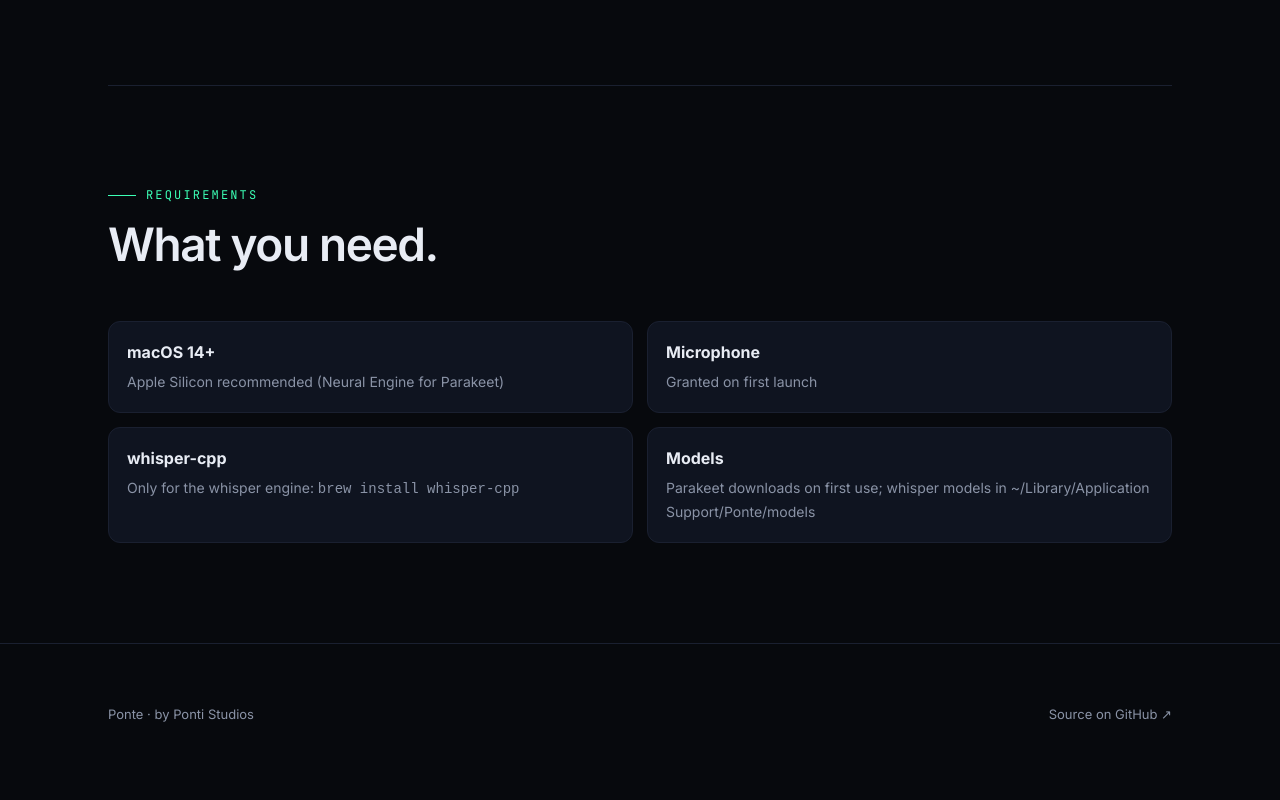
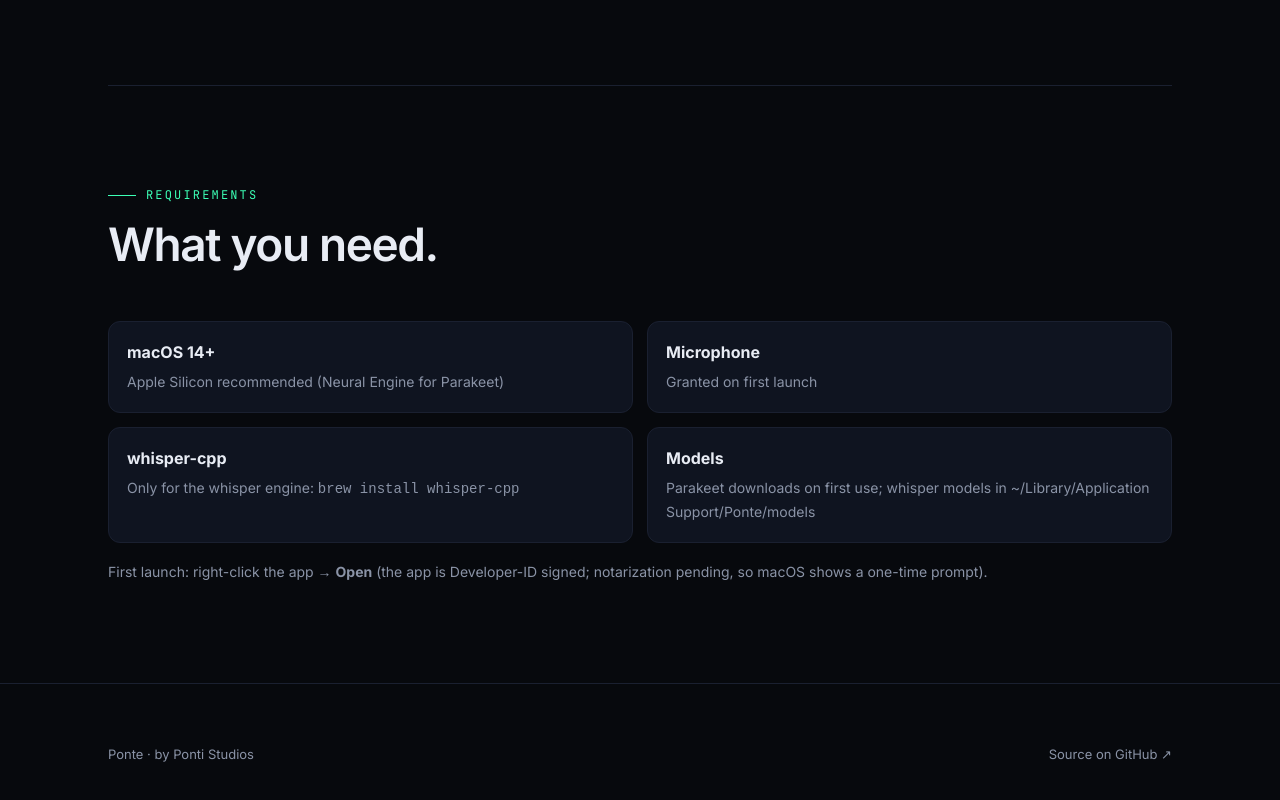
Before and after one commit to charlesponti/ponte, a plain HTML site: page index.html in a window 1280 px wide. Shown: the part 2414-3214 px from the top of the page. Drawn offline with Linux system fonts and the light colour scheme.

Commit message:
Add first-launch Gatekeeper note

```diff
--- a/index.html
+++ b/index.html
@@ -188,6 +188,9 @@
       <div><strong>whisper-cpp</strong><span>Only for the whisper engine: <code>brew install whisper-cpp</code></span></div>
       <div><strong>Models</strong><span>Parakeet downloads on first use; whisper models in ~/Library/Application Support/Ponte/models</span></div>
     </div>
+    <p style="margin-top:18px;color:var(--muted);font-size:14px">
+      First launch: right-click the app → <strong>Open</strong> (the app is Developer-ID signed; notarization pending, so macOS shows a one-time prompt).
+    </p>
   </section>
 </main>
 
```
